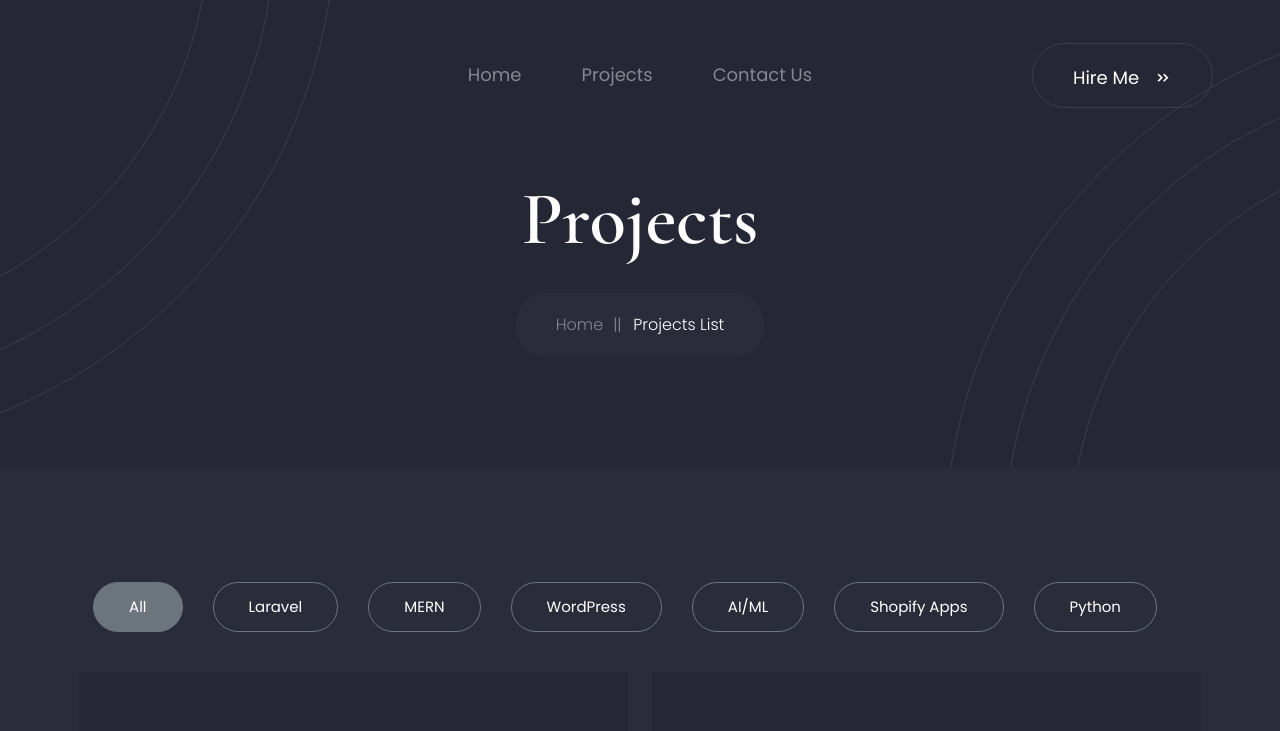
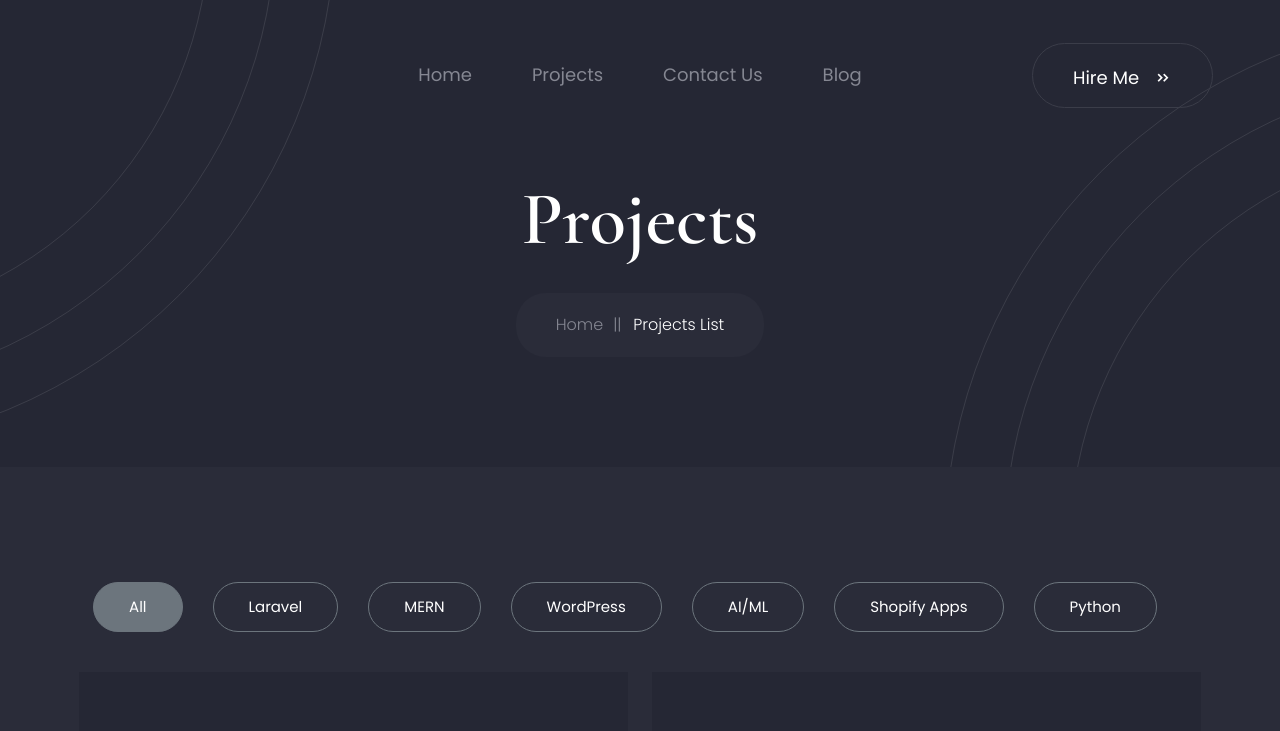
Before and after one commit to Rashidqf/portfolio, a plain HTML site: page project-list.html in a window 1280 px wide. Shown: the top 731 px of the page. Drawn offline with nearby package versions, Linux system fonts and the light colour scheme.

Commit message:
Add Blog link to navigation: Included Blog link in both header and mobile menu for improved site navigation and user access to blog content.

```diff
--- a/project-list.html
+++ b/project-list.html
@@ -90,6 +90,7 @@
                   <li><a href="index.html">Home</a></li>
                   <li><a href="project-list.html">Projects</a></li>
                   <li><a href="contact.html">Contact Us</a></li>
+                  <li><a href="blog.html">Blog</a></li>
                 </ul>
                 <!-- End Header Menu -->
               </div>
@@ -160,6 +161,9 @@
                 </li>
                 <li>
                   <a href="contact.html"><span>Contact</span></a>
+                </li>
+                <li>
+                  <a href="blog.html">Blog</a>
                 </li>
               </ul>
             </div>
```
